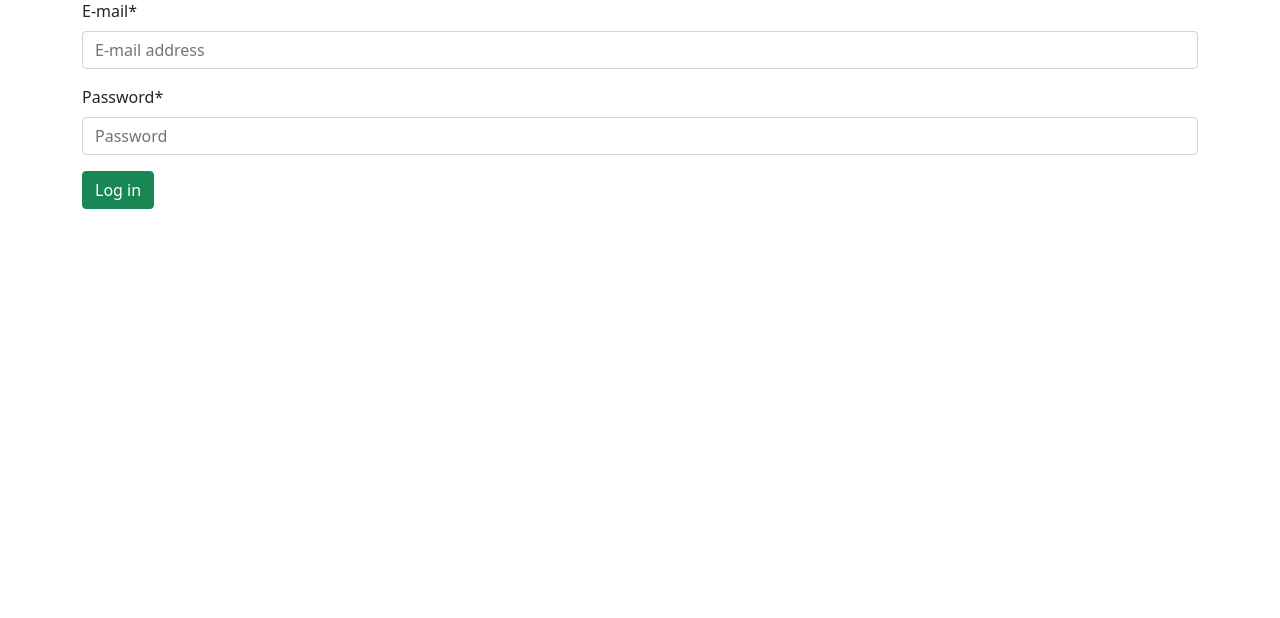
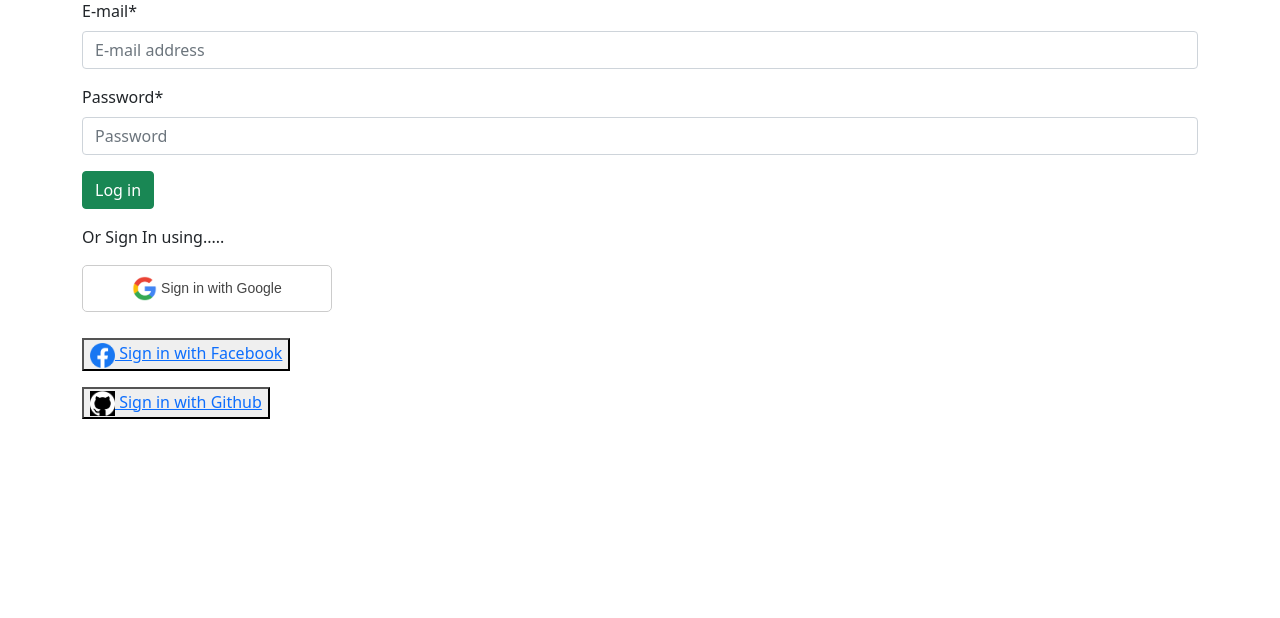
Before and after one commit to khanjee501/bookstore, a Django app: page /accounts/login/ in a window 1280 px wide. Shown: the part 119-737 px from the top of the page. Run offline with Django 4.2, Linux system fonts and the light colour scheme; some libraries are stand-ins or nearby versions.

Commit message:
Fix: minor fixes

```diff
--- a/static/css/base.css
+++ b/static/css/base.css
@@ -27,14 +27,16 @@ h1 {
 .google-btn {
   display: inline-block;
   background: white;
-  color: #444;
+  color: #444 !important;
   border: 1px solid #ccc;
-  width: 250;
+  width: 250px;
   padding: 10px 20px;
-  text-decoration: none;
+  text-decoration: none !important;
   border-radius: 5px;
   font-size: 14px;
   cursor: pointer;
+  font-family: Arial, sans-serif;
+  margin-bottom: 10px;
 }
 
 .google-btn-link {
--- a/templates/account/login.html
+++ b/templates/account/login.html
@@ -1,4 +1,6 @@
 {% extends '_base.html' %}
+{% load static %}
+{% load socialaccount %}
 
 {% load crispy_forms_tags %}
 
@@ -11,4 +13,29 @@
         {{ form|crispy }}
         <button class="btn btn-success" type="submit">Log in</button>
     </form>
+    <p class="mt-3">Or Sign In using.....</p>
+    <p>
+        <button class="google-btn"  type="submit">
+            <a class="google-btn-link" href="{% provider_login_url 'google' %}">
+                <img src="{% static 'images/google.png' %}" height="25px" width="auto" alt="Google logo">
+                Sign in with Google
+              </a>
+        </button>
+    </p>
+    <p>
+        <button type="submit">
+            <a href="{% provider_login_url 'facebook' %}">
+                <img src="{% static 'images/fb.png' %}" height="25px" width="auto" alt="FB logo">
+                Sign in with Facebook
+              </a>
+        </button>
+    </p>
+    <p>
+        <button type="submit">
+            <a href="{% provider_login_url 'github' %}">
+                <img src="{% static 'images/github.png' %}" height="25px" width="auto" alt="FB logo">
+                Sign in with Github
+              </a>
+        </button>
+    </p>
 {% endblock content %}
```
Also changed, not shown: templates/account/signup.html (+3 -4 lines).
